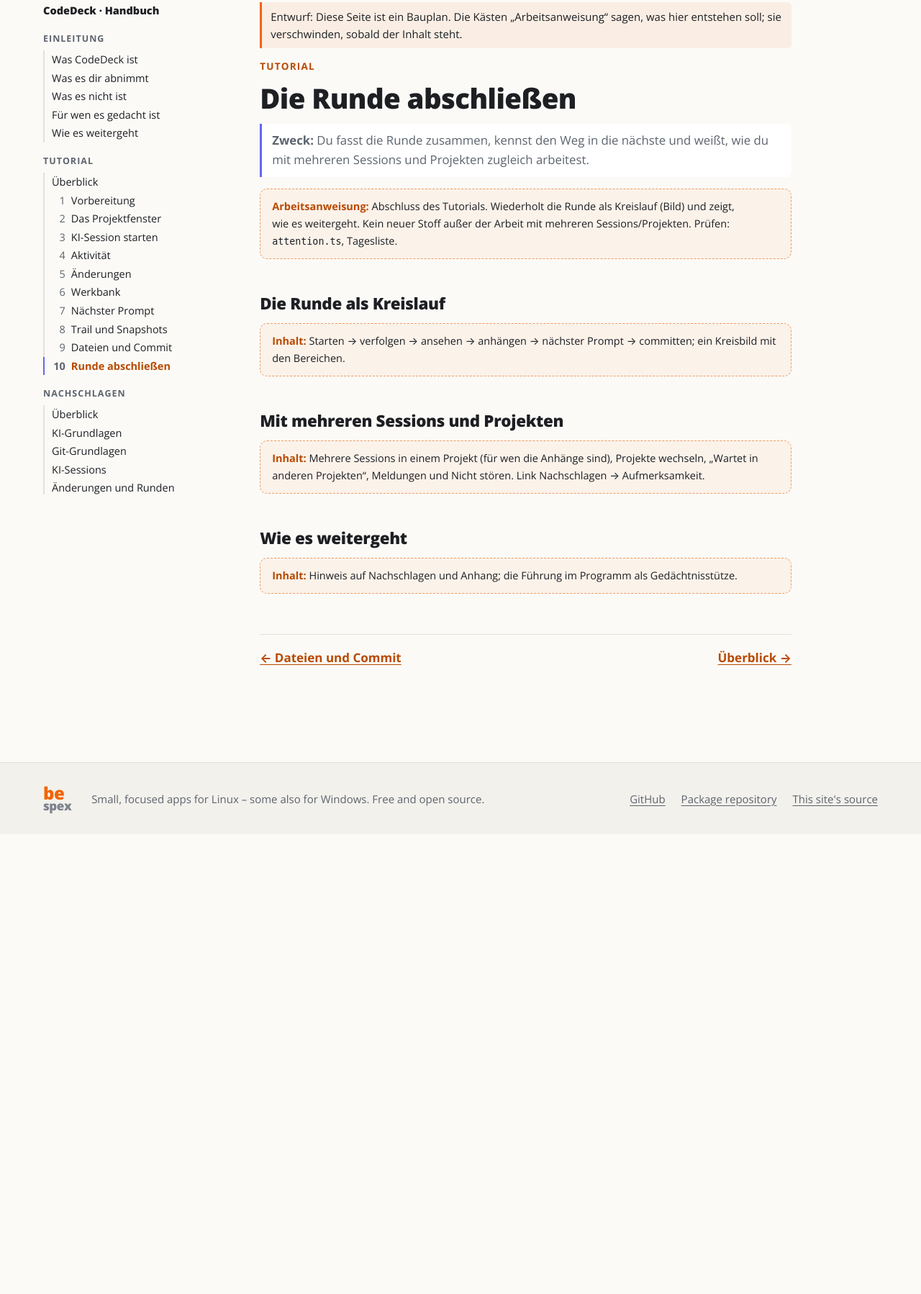
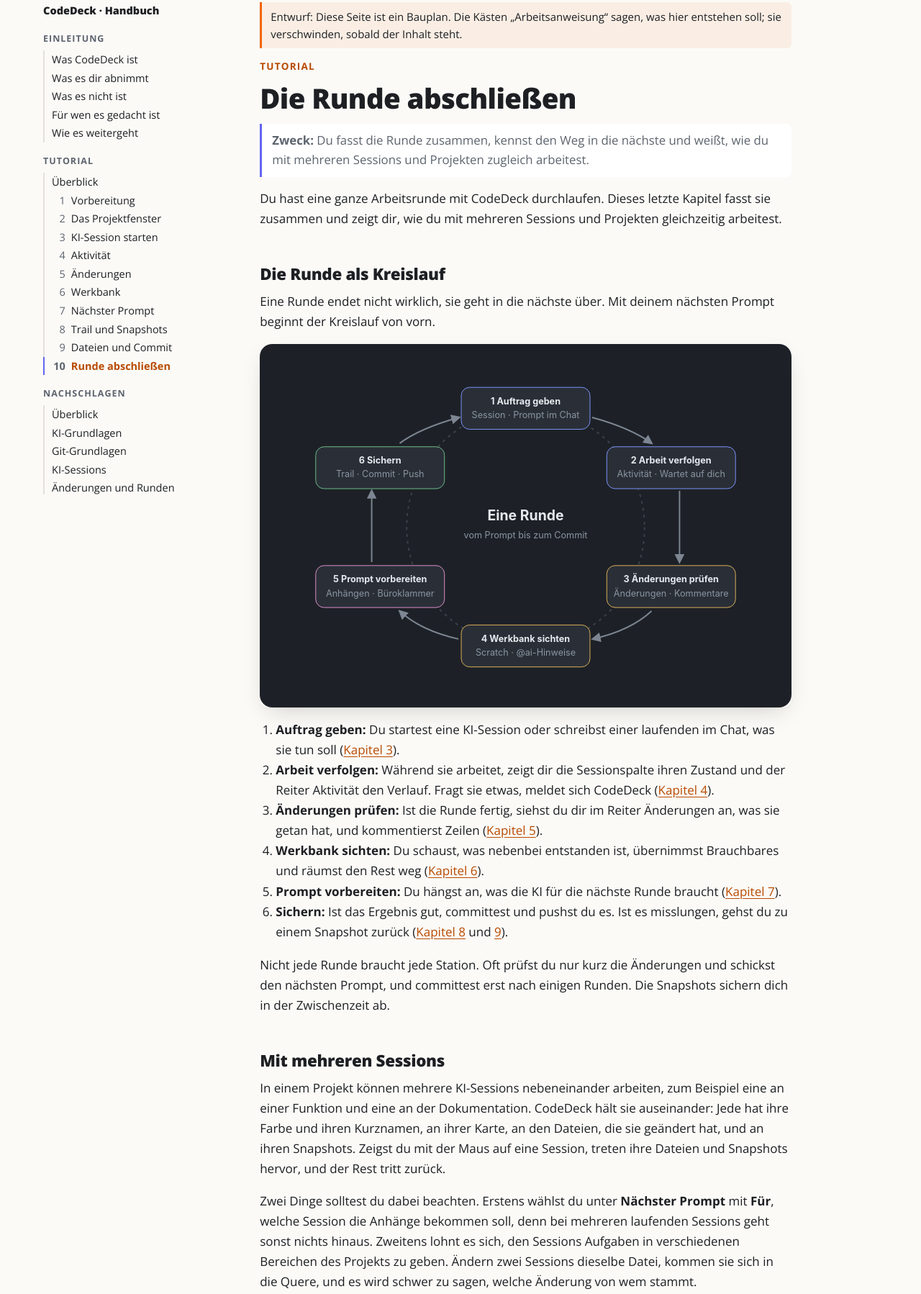
Before and after one commit to be-spex/be-spex.github.io, an Astro site: page /codedeck/manual/de/tutorial/10-naechste-runde in a window 1280 px wide. Shown: the part 102-1900 px from the top of the page at 72% size. Before the commit the page ends 1261 px from the top, so only its background shows below. Built offline with nearby package versions, Linux system fonts and the light colour scheme; Astro itself is replaced by a stand-in of ours.

Commit message:
CodeDeck manual: chapter 10, closing the round (draft)
Co-Authored-By: Claude Opus 5.5 <noreply@anthropic.com>
Claude-Session: https://claude.ai/code/session_01AmUU1ckh5iDie4vHPz56Cn

```diff
--- a/src/pages/codedeck/manual/de/tutorial/10-naechste-runde.md
+++ b/src/pages/codedeck/manual/de/tutorial/10-naechste-runde.md
@@ -9,34 +9,41 @@ purpose: >-
 draft: true
 ---
 
-<aside class="plan">
-
-**Arbeitsanweisung:** Abschluss des Tutorials. Wiederholt die Runde als Kreislauf (Bild) und zeigt, wie es weitergeht. Kein neuer
- Stoff außer der Arbeit mit mehreren Sessions/Projekten. Prüfen: `attention.ts`, Tagesliste.
-
-</aside>
+Du hast eine ganze Arbeitsrunde mit CodeDeck durchlaufen. Dieses letzte Kapitel fasst sie zusammen und zeigt dir, wie du mit mehreren Sessions und Projekten gleichzeitig arbeitest.
 
 ## Die Runde als Kreislauf
 
-<aside class="plan">
+Eine Runde endet nicht wirklich, sie geht in die nächste über. Mit deinem nächsten Prompt beginnt der Kreislauf von vorn.
 
-**Inhalt:** Starten → verfolgen → ansehen → anhängen → nächster Prompt → committen; ein Kreisbild mit den Bereichen.
+![Die Arbeitsrunde als Kreislauf mit sechs Stationen: Auftrag geben, Arbeit verfolgen, Änderungen prüfen, Werkbank sichten, Prompt vorbereiten, Sichern](/codedeck/manual/de/runde-kreislauf.svg)
 
-</aside>
+1. **Auftrag geben:** Du startest eine KI-Session oder schreibst einer laufenden im Chat, was sie tun soll ([Kapitel 3](/codedeck/manual/de/tutorial/03-session-starten/)).
+2. **Arbeit verfolgen:** Während sie arbeitet, zeigt dir die Sessionspalte ihren Zustand und der Reiter Aktivität den Verlauf. Fragt sie etwas, meldet sich CodeDeck ([Kapitel 4](/codedeck/manual/de/tutorial/04-aktivitaet/)).
+3. **Änderungen prüfen:** Ist die Runde fertig, siehst du dir im Reiter Änderungen an, was sie getan hat, und kommentierst Zeilen ([Kapitel 5](/codedeck/manual/de/tutorial/05-aenderungen/)).
+4. **Werkbank sichten:** Du schaust, was nebenbei entstanden ist, übernimmst Brauchbares und räumst den Rest weg ([Kapitel 6](/codedeck/manual/de/tutorial/06-werkbank/)).
+5. **Prompt vorbereiten:** Du hängst an, was die KI für die nächste Runde braucht ([Kapitel 7](/codedeck/manual/de/tutorial/07-naechster-prompt/)).
+6. **Sichern:** Ist das Ergebnis gut, committest und pushst du es. Ist es misslungen, gehst du zu einem Snapshot zurück ([Kapitel 8](/codedeck/manual/de/tutorial/08-trail/) und [9](/codedeck/manual/de/tutorial/09-commit/)).
 
-## Mit mehreren Sessions und Projekten
+Nicht jede Runde braucht jede Station. Oft prüfst du nur kurz die Änderungen und schickst den nächsten Prompt, und committest erst nach einigen Runden. Die Snapshots sichern dich in der Zwischenzeit ab.
 
-<aside class="plan">
+## Mit mehreren Sessions
 
-**Inhalt:** Mehrere Sessions in einem Projekt (für wen die Anhänge sind), Projekte wechseln, „Wartet in anderen
-   Projekten“, Meldungen und Nicht stören. Link Nachschlagen → Aufmerksamkeit.
+In einem Projekt können mehrere KI-Sessions nebeneinander arbeiten, zum Beispiel eine an einer Funktion und eine an der Dokumentation. CodeDeck hält sie auseinander: Jede hat ihre Farbe und ihren Kurznamen, an ihrer Karte, an den Dateien, die sie geändert hat, und an ihren Snapshots. Zeigst du mit der Maus auf eine Session, treten ihre Dateien und Snapshots hervor, und der Rest tritt zurück.
 
-</aside>
+Zwei Dinge solltest du dabei beachten. Erstens wählst du unter **Nächster Prompt** mit **Für**, welche Session die Anhänge bekommen soll, denn bei mehreren laufenden Sessions geht sonst nichts hinaus. Zweitens lohnt es sich, den Sessions Aufgaben in verschiedenen Bereichen des Projekts zu geben. Ändern zwei Sessions dieselbe Datei, kommen sie sich in die Quere, und es wird schwer zu sagen, welche Änderung von wem stammt.
+
+## Mit mehreren Projekten
+
+Arbeitest du an mehreren Projekten, behältst du sie über die **Projektliste** im Blick. Unter **Wartet in anderen Projekten** erscheinen Sessions aus anderen Projekten, die dich etwas fragen oder fertig sind, und ein Klick bringt dich hin. Mit **Strg+Tab** springst du zum vorigen Projekt zurück.
+
+Arbeitest du jeden Tag an denselben Projekten, kannst du sie auf die **Tagesliste** setzen: im Menü eines Projekts mit **Auf der Tagesliste**. Der Knopf ▶ oben in der Projektliste startet dann für alle Projekte der Tagesliste eine Session, in denen noch keine läuft. In den Einstellungen unter **Allgemein** kannst du festlegen, dass das beim Start von CodeDeck von selbst geschieht.
+
+Damit du nichts verpasst, während du in einem anderen Fenster arbeitest, meldet sich CodeDeck in der Taskleiste und auf Wunsch mit einer Nachricht auf dem Desktop. Was es meldet, stellst du in den Schnelleinstellungen unter **Melden, wenn ich woanders bin** ein. Brauchst du Ruhe, schaltest du die Meldungen dort mit **Nicht stören** für eine Weile ab. Mehr dazu steht unter [Meldungen](/codedeck/manual/de/nachschlagen/aufmerksamkeit/).
 
 ## Wie es weitergeht
 
-<aside class="plan">
+Damit kennst du alle Bereiche von CodeDeck und die Handgriffe einer Arbeitsrunde. Wenn du später etwas genauer wissen willst, hilft dir der Teil [Nachschlagen](/codedeck/manual/de/nachschlagen/). Er behandelt jedes Thema für sich und vollständig. Fragen zur Einrichtung, zu Programmen und zur Installation beantwortet der [Anhang](/codedeck/manual/de/anhang/).
 
-**Inhalt:** Hinweis auf Nachschlagen und Anhang; die Führung im Programm als Gedächtnisstütze.
+Und wenn du dich nach einer Pause schnell wieder erinnern willst, wo was ist: Die Führung **Tutorial: Projektfenster** im CodeDeck-Menü hinter dem Logo geht dieselbe Runde in wenigen Schritten durch, direkt in deinem Fenster.
 
-</aside>
+Viel Freude bei der Arbeit mit CodeDeck.
```
Also changed, not shown: public/codedeck/manual/de/runde-kreislauf.svg (added).
